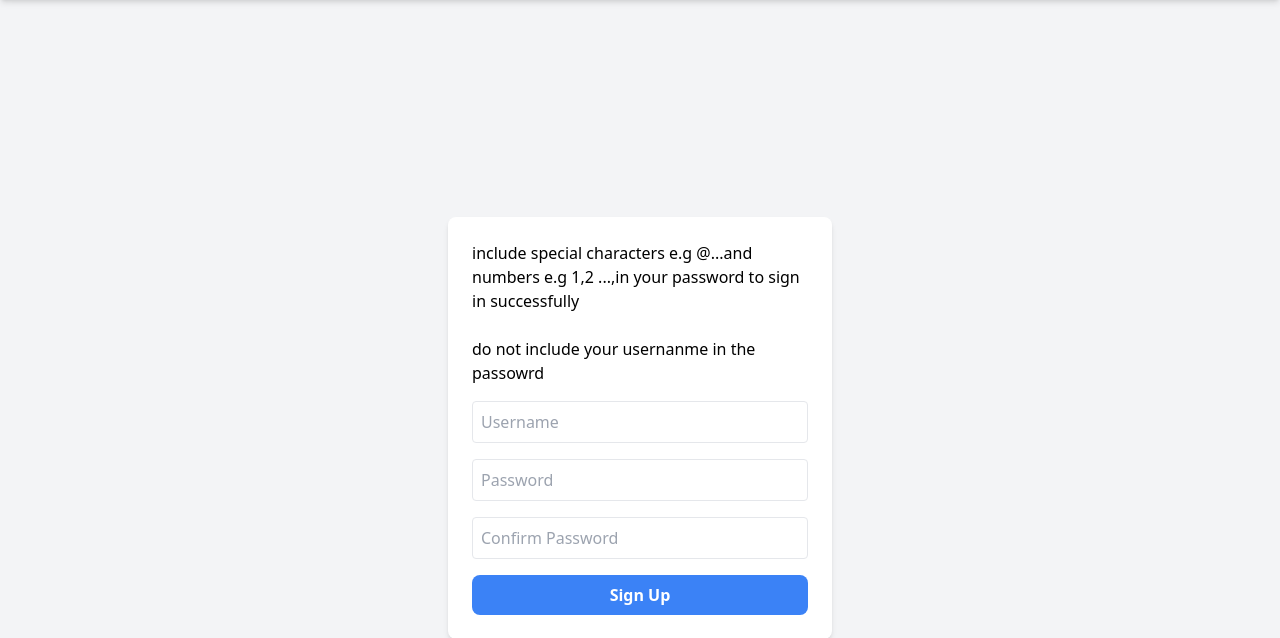
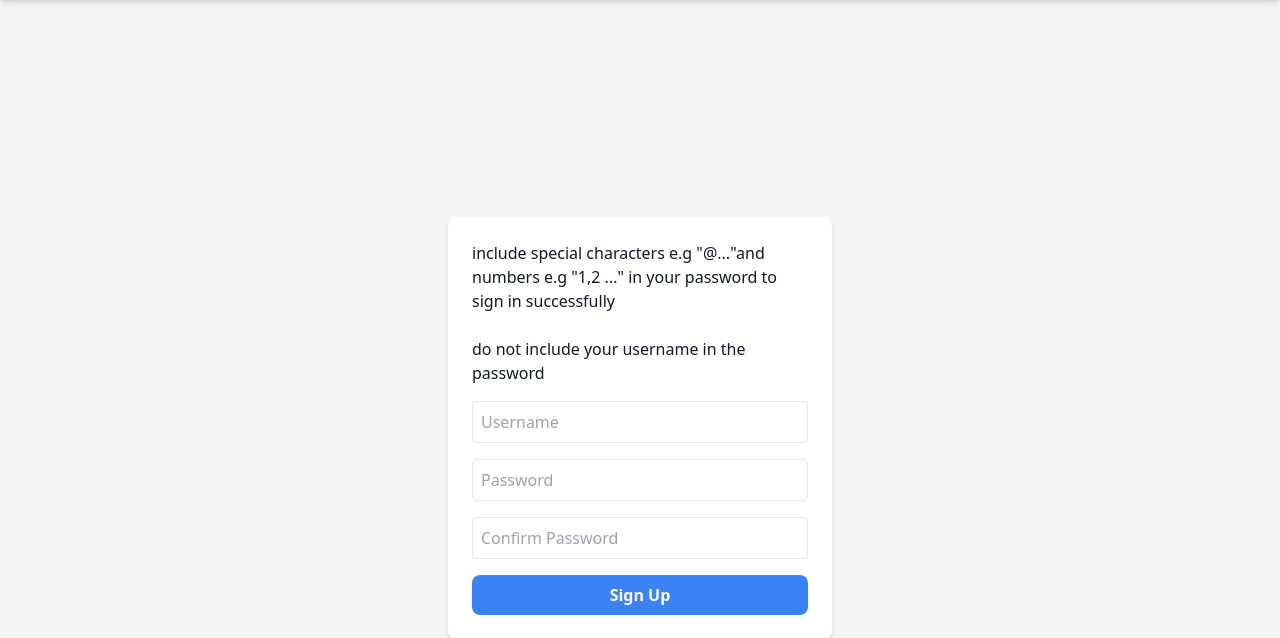
Before and after one commit to Newton-Shivachi/portalhome, a Django app: page /signup/ in a window 1280 px wide. Shown: the part 52-690 px from the top of the page. Run offline with Django 5.2, Linux system fonts and the light colour scheme; some libraries are stand-ins or nearby versions.

Commit message:
Update signup.html

```diff
--- a/houses/templates/houses/signup.html
+++ b/houses/templates/houses/signup.html
@@ -3,8 +3,8 @@
 {% block content %}
 <div class="flex items-center justify-center min-h-screen bg-gray-100">
     <div class="bg-white shadow-md rounded-lg p-6 w-full max-w-sm">
-        <p class='text-red text-bold'>include special characters e.g @...and numbers e.g 1,2 ...,in your password to sign in successfully</p><br>
-        <p class='text-red text-bold'>do not include your usernanme in the passowrd</p>
+        <p class='text-gray-900 text-bold'>include special characters e.g "@..."and numbers e.g "1,2 ..." in your password to sign in successfully</p><br>
+        <p class='text-gray-900 text-bold'>do not include your username in the password</p>
         <form method="post" class="space-y-4">
             {% csrf_token %}
 
```
